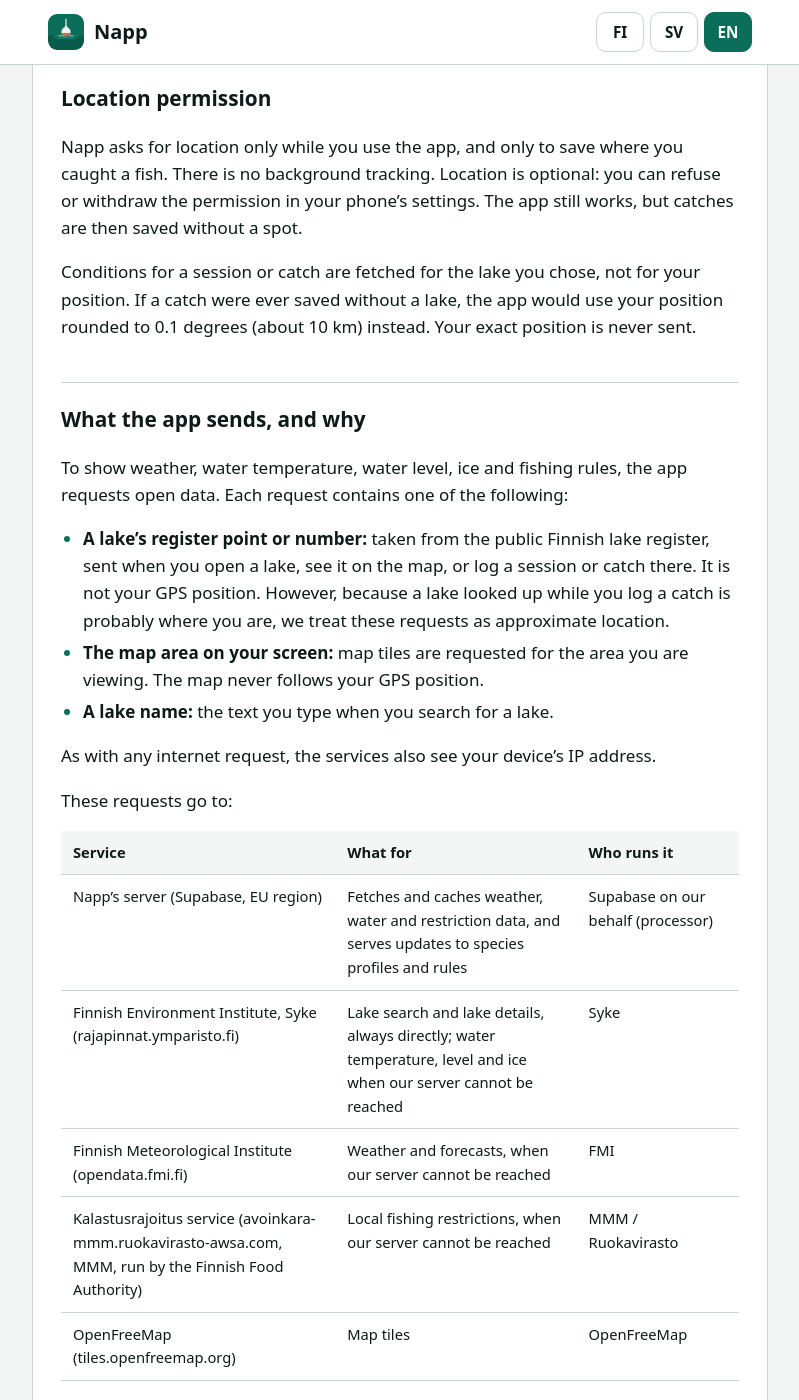
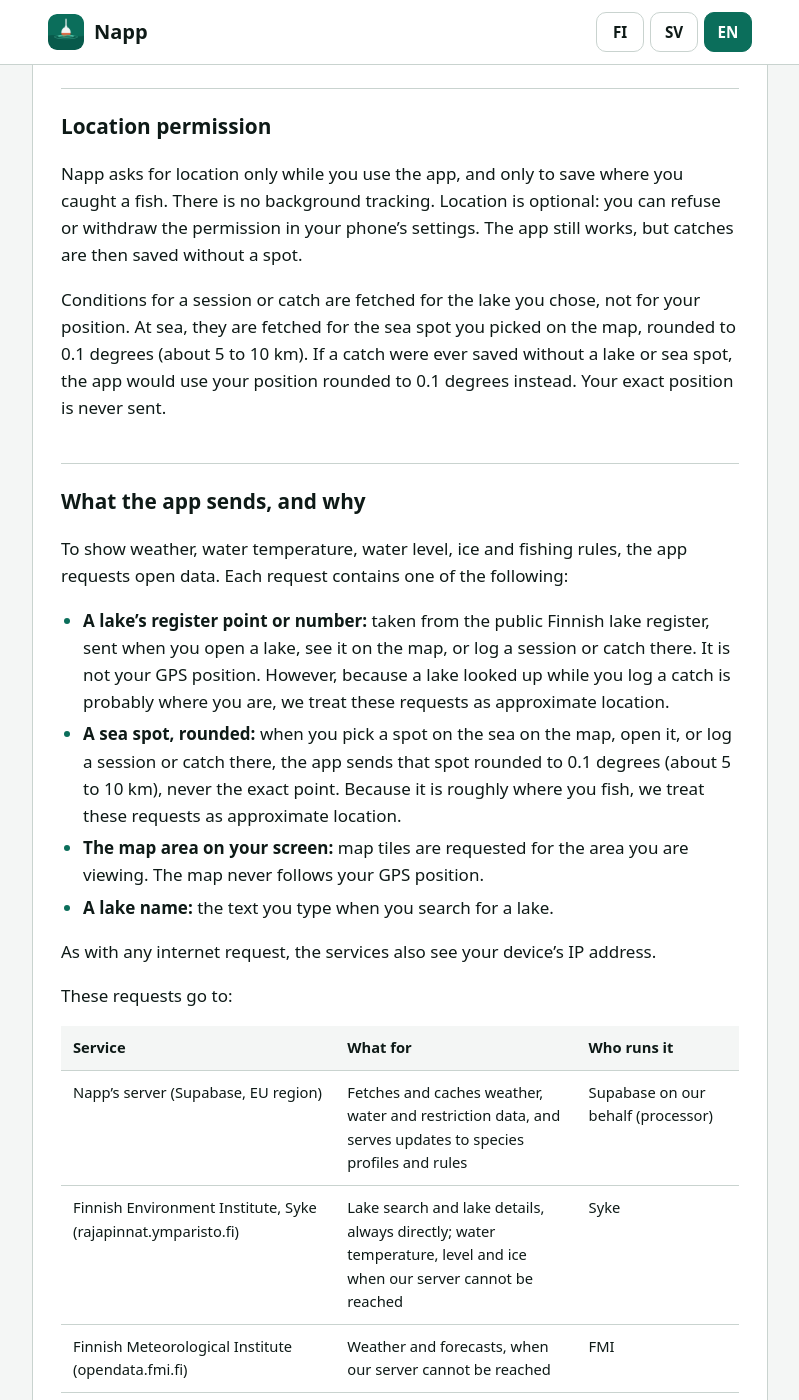
Before and after one commit to martin-holland/napp-legal, a Jekyll site: the page built from en.md, in a window 1280 px wide and 1400 px high, scrolled down 1145 px. Shown: the whole window, without its empty margins (240-1039 px from the left). Built offline with Jekyll 4.4.1, drawn with Linux system fonts in a browser that asks for light colours; some of the changed text lies outside the part shown.

Commit message:
Policy: sea spots (C1), rounded to about 5 to 10 km
Co-Authored-By: Claude Opus 5.5 <noreply@anthropic.com>

```diff
--- a/en.md
+++ b/en.md
@@ -25,7 +25,7 @@ Contact: dev@beacon-international.org
 Napp keeps the following only in the app's storage on your phone:
 
 - your catch log and fishing sessions;
-- the GPS positions of your catches and sessions;
+- the GPS positions of your catches and sessions, and the exact sea spots you pick on the map;
 - your favourite waters, language choice and settings;
 - whether you have Napp Full, by a subscription or the lifetime purchase, and when a subscription ends or was last confirmed by the store;
 - copies of the data the app has fetched, so it works offline.
@@ -38,13 +38,14 @@ If backups are turned on in your phone (Google or iCloud), the phone includes th
 
 Napp asks for location only while you use the app, and only to save where you caught a fish. There is no background tracking. Location is optional: you can refuse or withdraw the permission in your phone's settings. The app still works, but catches are then saved without a spot.
 
-Conditions for a session or catch are fetched for the lake you chose, not for your position. If a catch were ever saved without a lake, the app would use your position rounded to 0.1 degrees (about 10 km) instead. Your exact position is never sent.
+Conditions for a session or catch are fetched for the lake you chose, not for your position. At sea, they are fetched for the sea spot you picked on the map, rounded to 0.1 degrees (about 5 to 10 km). If a catch were ever saved without a lake or sea spot, the app would use your position rounded to 0.1 degrees instead. Your exact position is never sent.
 
 ## What the app sends, and why
 
 To show weather, water temperature, water level, ice and fishing rules, the app requests open data. Each request contains one of the following:
 
 - **A lake's register point or number:** taken from the public Finnish lake register, sent when you open a lake, see it on the map, or log a session or catch there. It is not your GPS position. However, because a lake looked up while you log a catch is probably where you are, we treat these requests as approximate location.
+- **A sea spot, rounded:** when you pick a spot on the sea on the map, open it, or log a session or catch there, the app sends that spot rounded to 0.1 degrees (about 5 to 10 km), never the exact point. Because it is roughly where you fish, we treat these requests as approximate location.
 - **The map area on your screen:** map tiles are requested for the area you are viewing. The map never follows your GPS position.
 - **A lake name:** the text you type when you search for a lake.
 
```
Also changed, not shown: other parts of en.md (+1 -1 lines), fi.md (+4 -3 lines), sv.md (+4 -3 lines).
